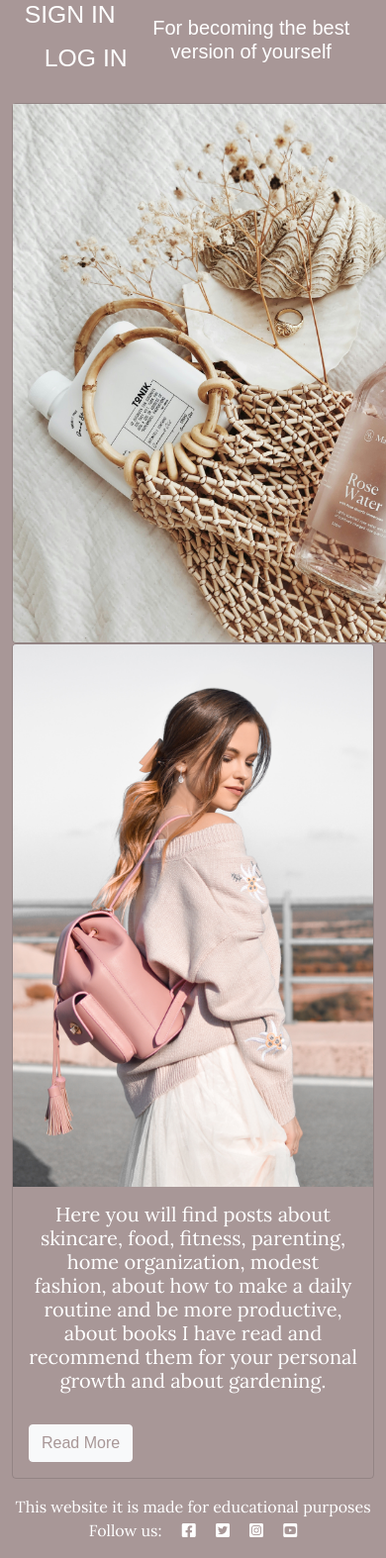
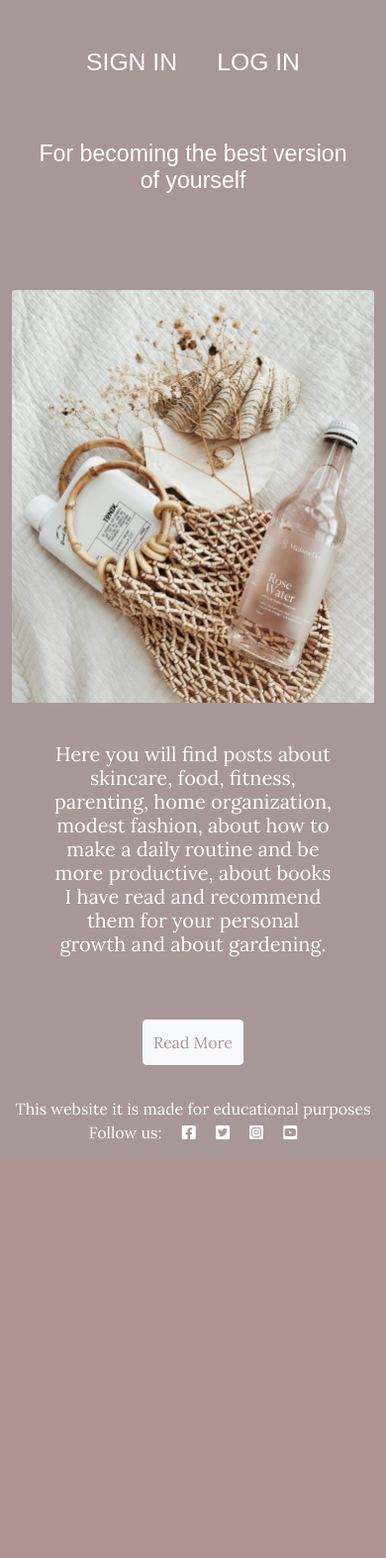
Before and after one commit to SarahGrozav1/growwithmeblog, a Django app: page / in a window 390 px wide; the page is wider, and only the part inside the window is pictured. Shown: the part 156-1730 px from the top of that part at 99% size. After the commit the page ends 1307 px from the top of that part, so only its background shows below. Run offline with Django 3.2, Linux system fonts and the light colour scheme; data that the repository does not hold is empty; some web fonts are replaced.

Commit message:
Make responsive home page, work in progress

```diff
--- a/static/css/style.css
+++ b/static/css/style.css
@@ -19,6 +19,11 @@ body {
 .card-link {
     font-family: Grandiflora One, sans-serif;
     text-decoration: none;
+    padding: 10px;
+}
+
+.read-more {
+    font-family: Lora, sans-serif;
 }
 
 h5 {
@@ -28,3 +33,20 @@ h5 {
 p {
     font-family: Lora, sans-serif;
 }
+
+.card {
+    margin-top: 50px;
+    background-color: transparent;
+    border: none;
+}
+
+
+@media only screen and (max-width: 500px) {
+    .women-img {
+        visibility: hidden;
+    }
+
+    .img-2 {
+        margin-top: -700px;
+    }
+}
--- a/templates/index.html
+++ b/templates/index.html
@@ -1,40 +1,42 @@
 {% extends "base.html" %}
 {% load static %}
-
 {% block content %}
 
-<div class="container">
-    <div class="row">
+<div class="container mt-5">
 
-        <div class="col-lg-6">
-            <div class="bg-transparent mb-3 d-flex justify-content-center">
-                <div class="row">
-                    <a href="#" class="card-link h2 text-white text-uppercase text-center">Sign In</a>
-                    <a href="#" class="card-link h2 text-white text-uppercase text-center">Log In</a>
+    <div class="row text-center">
+
+        <div class="col-lg-6 col-md-12 col-sm-12">
+            <div class="mb-3">
+                <div class="col-lg-8 col-md-12">
+                <a href="{% url 'account_signup' %}" class="card-link h2 text-white text-uppercase text-center">Sign In</a>
+                <a href="{% url 'account_login' %}" class="card-link h2 text-white text-uppercase text-center">Log In</a>
             </div>
-                <div class="card-body text-secondary">
-                    <h5 class="card-title text-white text-center">For becoming the best version
+            <div class="col-lg-10 col-md-12">
+                <div class="card-body d-flex justify-content-center">
+                    <h5 class="card-title text-white text-center h3 mt-5">For becoming the best version
                         of yourself</h5>
                 </div>
             </div>
+        </div>
 
-            <div class="card bg-transparent  d-flex justify-content-center" style="width: 30rem;">
-                <img class="card-img-bottom" src="{% static 'media/bckg-2.jpg' %}" alt="modest female">
+        <div class="card" style="width: 30rem;">
+            <img class=" women-img card-img-top" src="{% static 'media/bckg-1.jpg' %}" alt="modest women">
           </div>
     </div>
 
-        <div class="col-lg-6 d-flex justify-content-center">
-            <div class="card bg-transparent" style="width: 30rem;">
-                <img class="card-img-top" src="{% static 'media/bckg-1.jpg' %}" alt="modest female">
+    <div class="col-lg-6 col-md-12 col-sm-12 d-flex justify-content-center">
+        <div class="card img-2" style="width: 30rem;">
+            <img class="card-img-top img-responsive" src="{% static 'media/bckg-2.jpg' %}" alt="">
             <div class="card-body">
-                    <p class="card-text text-white text-center h5">Here you will find posts about skincare, food,
+                <p class="text text-white text-center h5 p-4">Here you will find posts about skincare, food,
                     fitness,
                     parenting, home organization, modest fashion, about
                     how to make a daily routine and be more productive, about
                     books I have read and recommend them for your personal growth and about gardening.</p>
             </div>
             <div class="card-body">
-                    <a href="#" class="card-link btn btn-light" style="color: rgb(168, 151, 151);">Read More</a>
+                <a href="#" class="read-more card-link btn btn-light" style="color: rgb(168, 151, 151);">Read More</a>
             </div>
         </div>
     </div>
```
Lines whose indentation alone changed are shown as unchanged.
